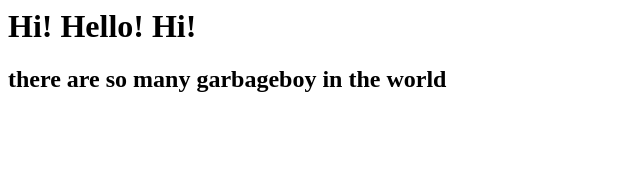
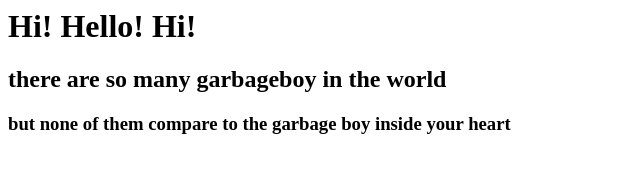
Before and after one commit to garbageboylvr/cutiepie, a plain HTML site: page index.html in a window 1280 px wide. Shown: the whole page, without its empty margins (0-640 px from the left). Drawn offline with Linux system fonts and the light colour scheme.

Commit message:
Update index.html

```diff
--- a/index.html
+++ b/index.html
@@ -1,2 +1,3 @@
 <h1> Hi! Hello! Hi! </h1>
 <h2> there are so many garbageboy in the world </h2>
+<h3> but none of them compare to the garbage boy inside your heart </h3>
```
